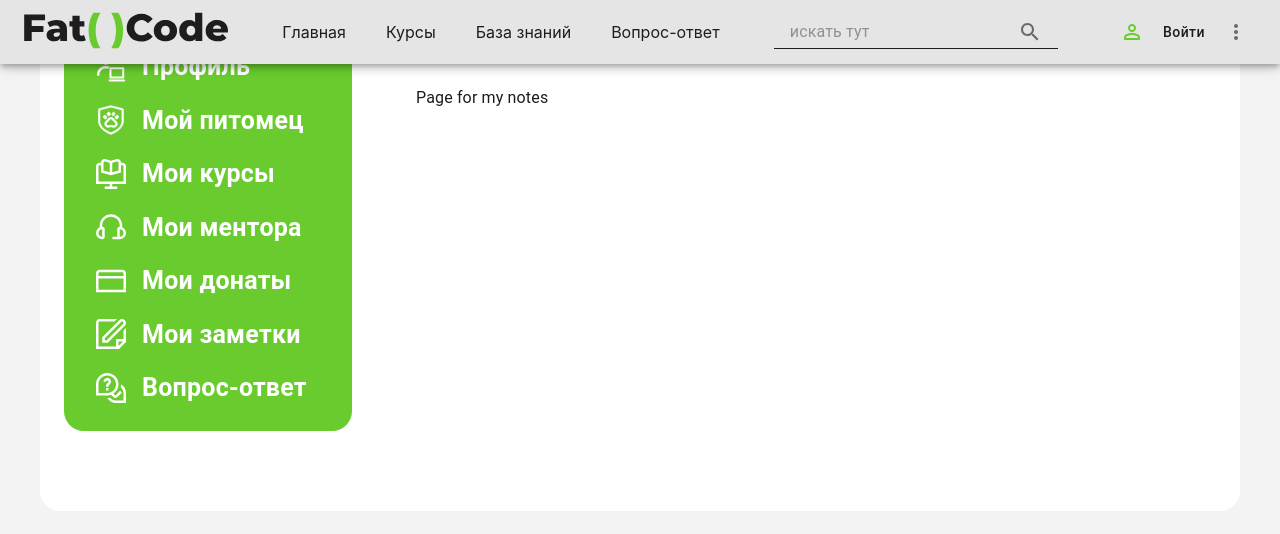
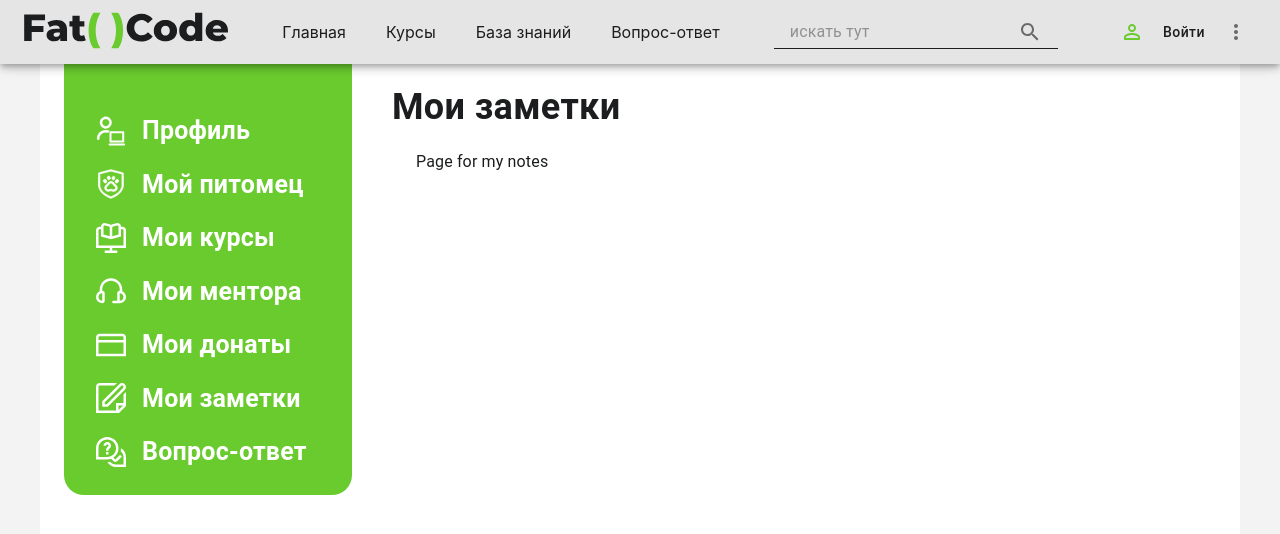
Before and after one commit to fox1206/fatcode-frontend, a Next.js app: page /profile/my in a window 1280 px wide. Shown: the top 534 px of the page. Built offline with nearby package versions, Linux system fonts and the light colour scheme.

Commit message:
fix: update profile

```diff
--- a/layouts/ProfileBack/BackgoundUser.tsx
+++ b/layouts/ProfileBack/BackgoundUser.tsx
@@ -9,6 +9,8 @@ type PropsChildren = {
 const BackgoundUser = ({children}: PropsChildren) => {
     return(
             <Container fixed sx={{
+                mt: 5,
+                paddingTop: 3,
                 background: "white",
                 borderBottomLeftRadius: 20,
                 borderBottomRightRadius: 20,
```
